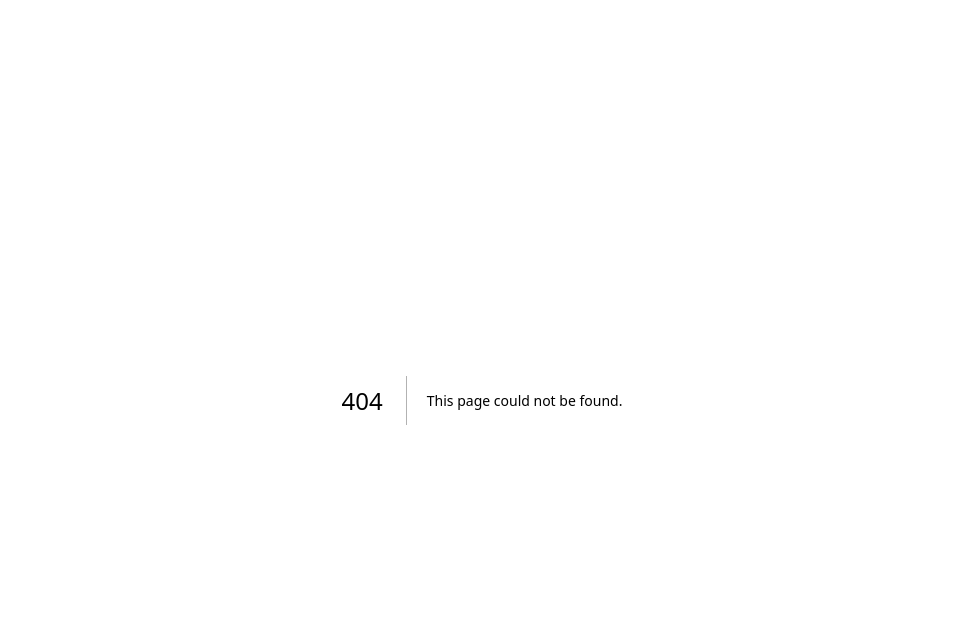
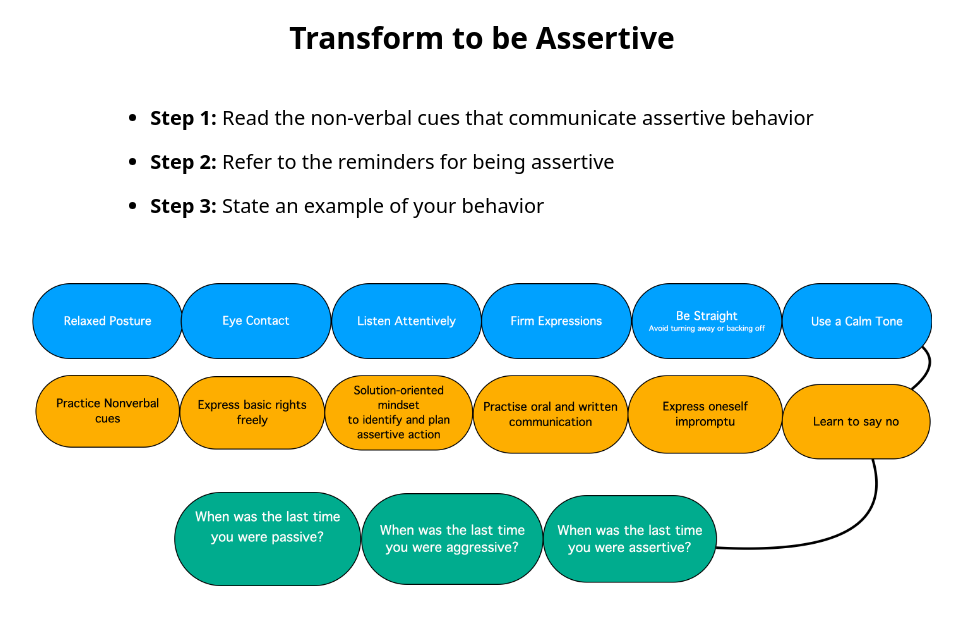
Before and after one commit to vyomr-innovations/module3-hosting-activities, a Next.js app: page /C23-L3-A3 in a window 1280 px wide. Before the commit this address had no page. Shown: the top 624 px of the page, without its empty margins (158-1121 px from the left). Built offline with nearby package versions, Linux system fonts and the light colour scheme.

Commit message:
add new activity C23-l3-A3

```diff
--- /dev/null
+++ b/src/app/C23-L3-A3/page.tsx
@@ -0,0 +1,22 @@
+import Image from 'next/image'
+import React from 'react'
+
+const Page = () => {
+  return (
+    <div className='min-h-screen p-5 flex justify-start flex-col items-center gap-10'>
+        <h1 className='text-black text-center text-3xl font-bold '>Transform to be Assertive</h1>
+        <div>
+            <ul className='list-disc p-2 space-y-4'>
+                <li className='text-black text-xl'><span className='font-bold'>Step 1: </span> Read the non-verbal cues that communicate assertive behavior</li>
+                <li className='text-black text-xl'><span className='font-bold'>Step 2: </span>  Refer to the reminders for being assertive</li>
+                <li className='text-black text-xl'><span className='font-bold'>Step 3: </span> State an example of your behavior</li>
+            </ul>
+        </div>
+
+        <Image src="/C23Images/Am-I-Assertive.png" width={900} height={200} alt='hosting img '/>
+
+    </div>
+  )
+}
+
+export default Page
--- a/src/lib/routes.json
+++ b/src/lib/routes.json
@@ -70,6 +70,10 @@
         "link": "C23-L1-AA",
         "activity": "Am I assertive"
     } ,
+    {
+        "link": "C23-L3-A3",
+        "activity": "Transform to be Assertive"
+    } ,
 
     {
         "link": "C24-L2-A1",
```
Also changed, not shown: public/C23Images/Am-I-Assertive.png (added).
